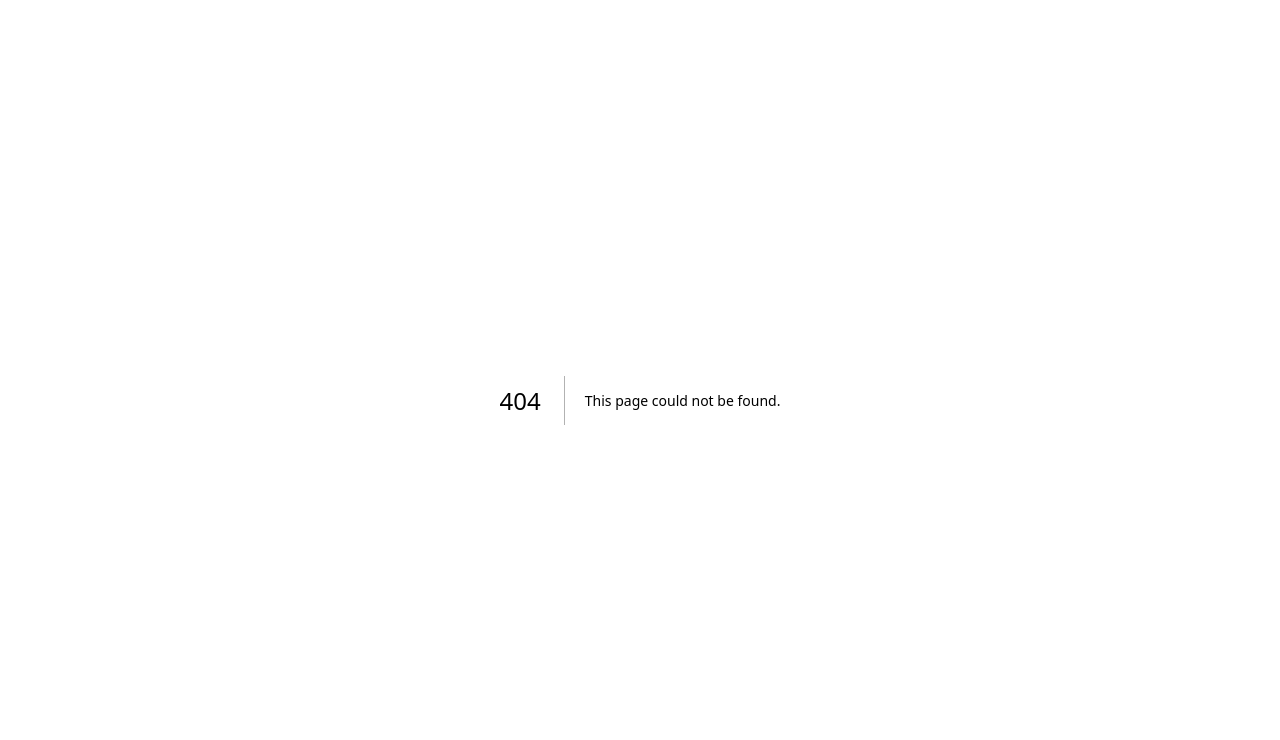
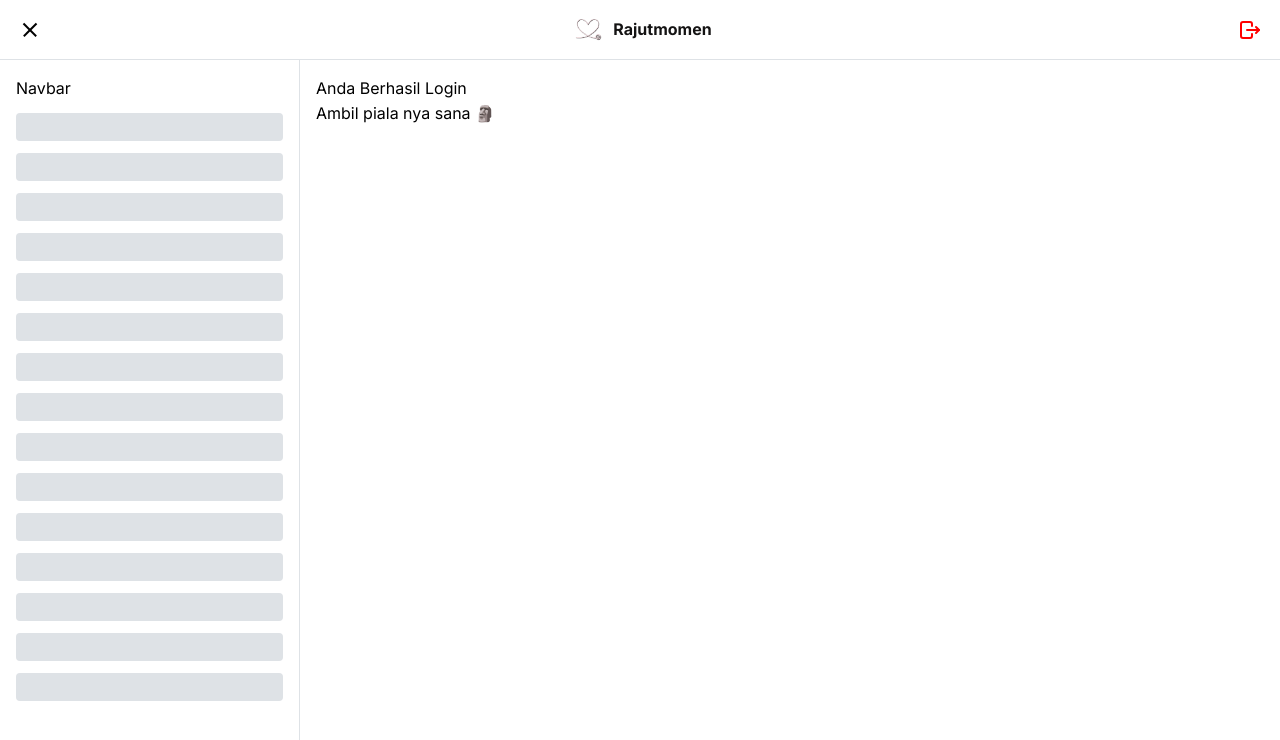
Before and after one commit to Bagasbanuna02/invitation, a Next.js app: page /dashboard in a window 1280 px wide. Before the commit this address had no page. Shown: the top 740 px of the page. Built offline with nearby package versions, Linux system fonts and the light colour scheme.

Commit message:
page dashboard

```diff
--- /dev/null
+++ b/src/app/(dashboard)/dashboard/page.tsx
@@ -0,0 +1,11 @@
+"use client";
+
+export default function DashboardPage() {
+  return (
+    <div>
+      Anda Berhasil Login
+      <br />
+      Ambil piala nya sana 🗿
+    </div>
+  );
+}
--- /dev/null
+++ b/src/app/(dashboard)/layout.tsx
@@ -0,0 +1,81 @@
+"use client";
+
+import { COLOR } from "@/lib/color-palet";
+import {
+  ActionIcon,
+  AppShell,
+  Burger,
+  Group,
+  Image,
+  Skeleton,
+  Text,
+} from "@mantine/core";
+import { useDisclosure } from "@mantine/hooks";
+import { IconLogout } from "@tabler/icons-react";
+import { useRouter } from "next/navigation";
+
+export default function DashboardLayout({
+  children,
+}: {
+  children: React.ReactNode;
+}) {
+    const router = useRouter();
+  const [mobileOpened, { toggle: toggleMobile }] = useDisclosure();
+  const [desktopOpened, { toggle: toggleDesktop }] = useDisclosure(true);
+
+  return (
+    <AppShell
+      header={{ height: 60 }}
+      navbar={{
+        width: 300,
+        breakpoint: "sm",
+        collapsed: { mobile: !mobileOpened, desktop: !desktopOpened },
+      }}
+      padding="md"
+    >
+      <AppShell.Header>
+        <Group h="100%" px="md" justify="space-between">
+          <Burger
+            opened={mobileOpened}
+            onClick={toggleMobile}
+            hiddenFrom="sm"
+            size="sm"
+          />
+          <Burger
+            opened={desktopOpened}
+            onClick={toggleDesktop}
+            visibleFrom="sm"
+            size="sm"
+          />
+          <Group gap={0} align="center" w="auto">
+            <Image
+              src="/assets/logo2.png"
+              alt="Logo"
+              h={40}
+              w={40}
+              fit="fill"
+            />
+            <Text fw={700} size="md" ml={5} c={COLOR.black}>
+              Rajutmomen
+            </Text>
+          </Group>
+
+          <ActionIcon size="md" variant="subtle" onClick={() => {
+            router.push("/");
+          }}>
+            <IconLogout color="red" />
+          </ActionIcon>
+        </Group>
+      </AppShell.Header>
+      <AppShell.Navbar p="md">
+        Navbar
+        {Array(15)
+          .fill(0)
+          .map((_, index) => (
+            <Skeleton key={index} h={28} mt="sm" animate={false} />
+          ))}
+      </AppShell.Navbar>
+      <AppShell.Main>{children}</AppShell.Main>
+    </AppShell>
+  );
+}
```
Also changed, not shown: src/components/Authentication/ui_login.tsx (+17 -8 lines).
